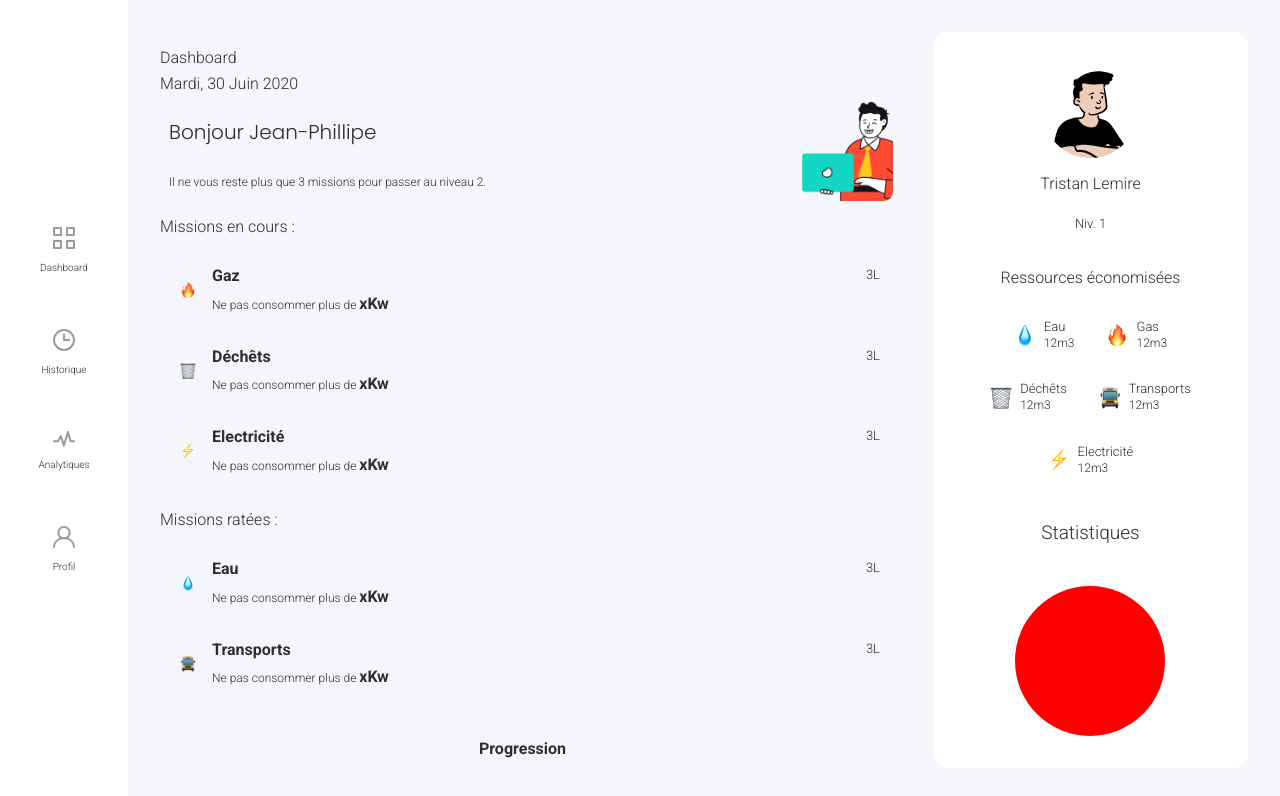
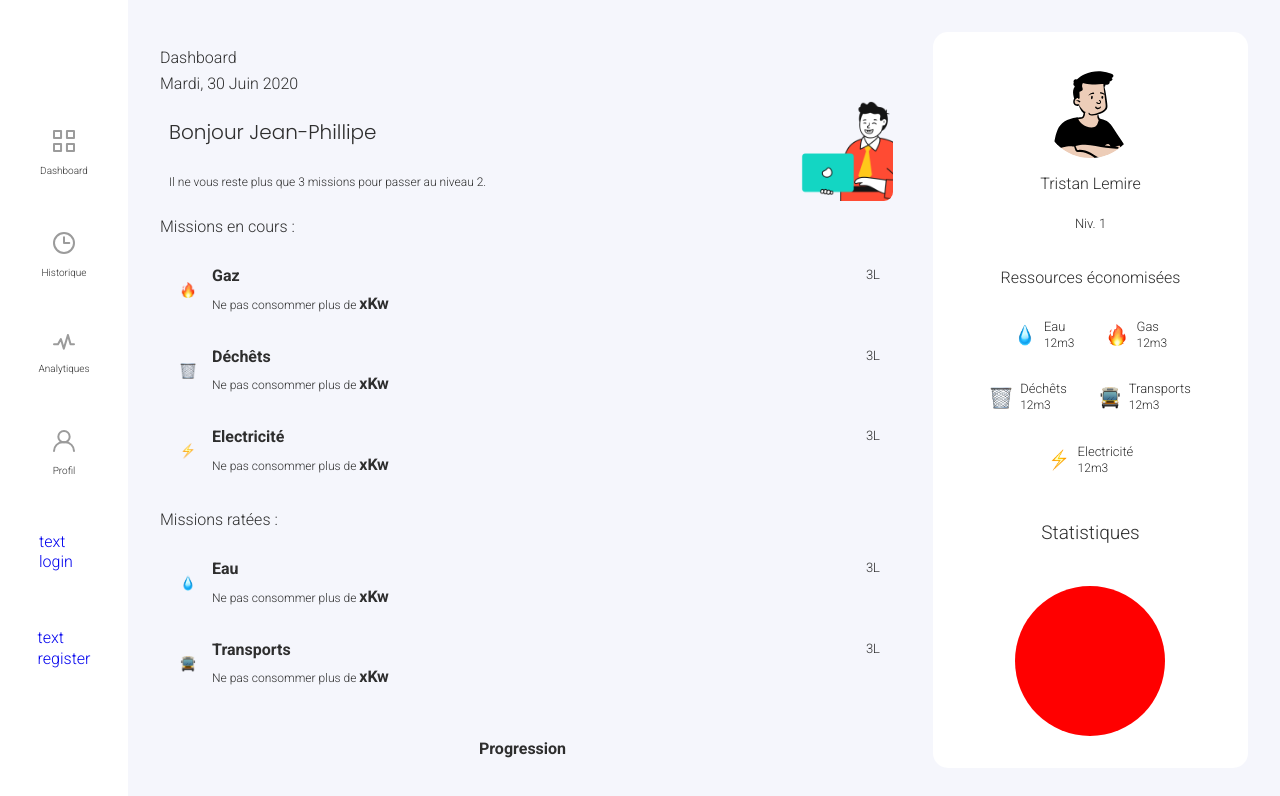
Before and after one commit to ETombuyses/agora, a React (Create React App) app: page / in a window 1280 px wide. Shown: the top 796 px of the page. Built offline with nearby package versions, Linux system fonts and the light colour scheme; sample sign-in values are in the browser's storage.

Commit message:
[test] add text /login /register route to fix netlify not found  error

```diff
--- a/src/components/organisms/Nav.jsx
+++ b/src/components/organisms/Nav.jsx
@@ -83,6 +83,12 @@ const NavWithTheme = (props) => {
                 )
               else return null
             })}
+            <ListItem>
+              <Link to="/login">text login</Link>
+            </ListItem>
+            <ListItem>
+              <Link to="/register">text register</Link>
+            </ListItem>
           </List>
         </NavWrapper>
       )}
```
